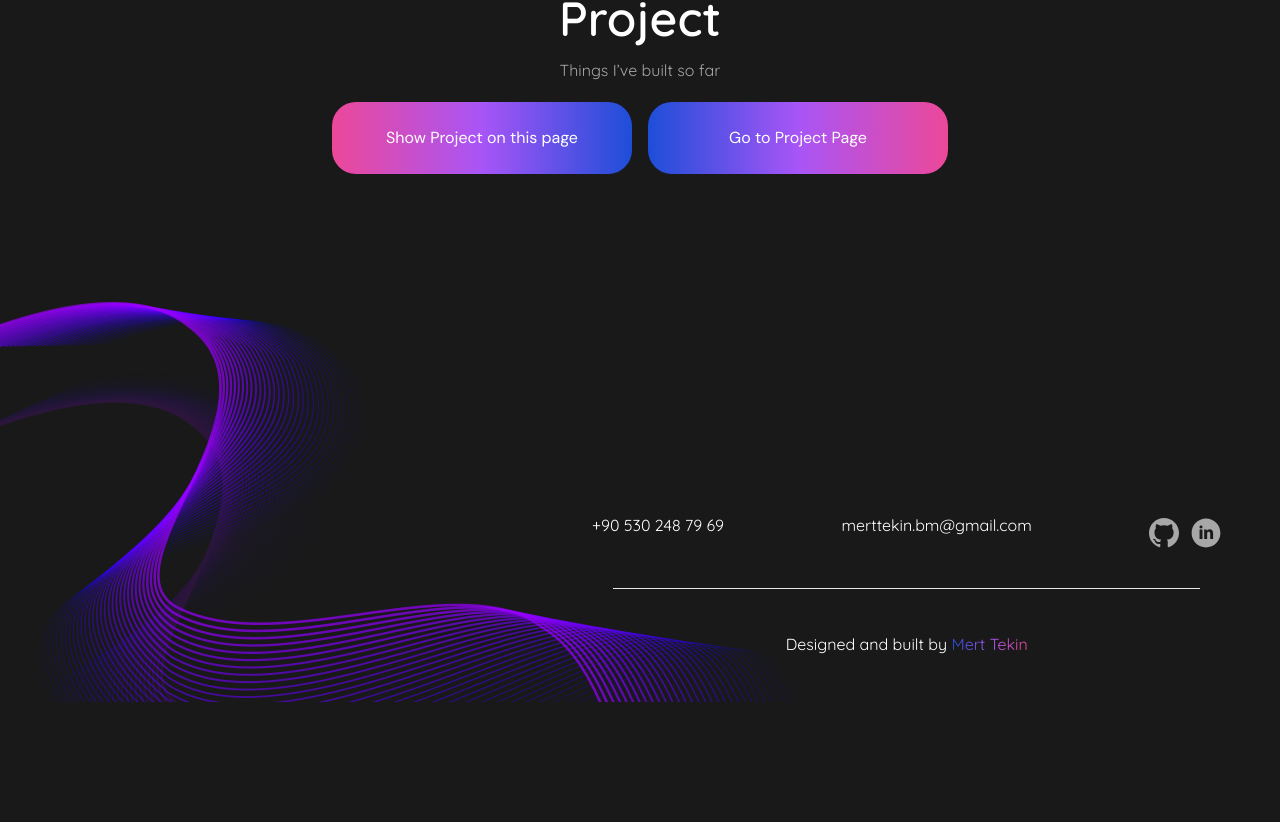
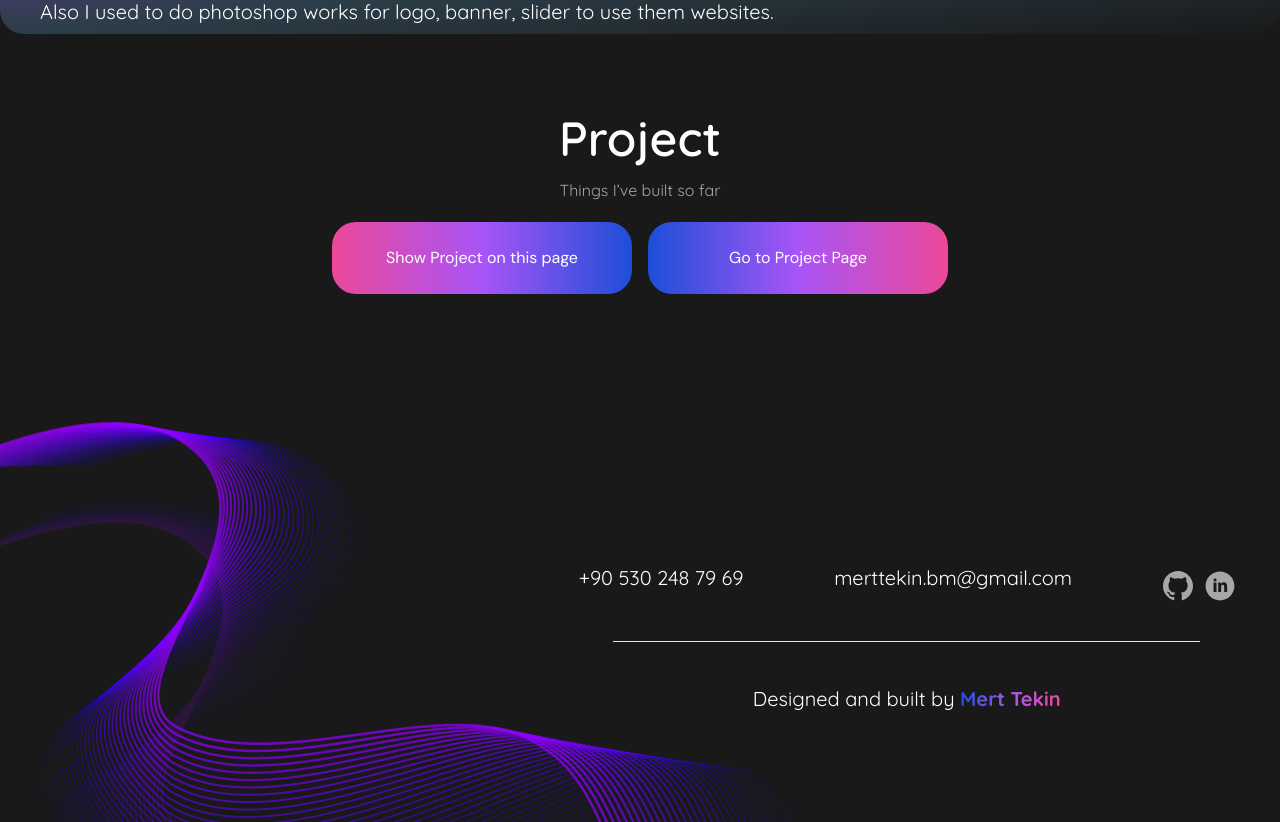
Before and after one commit to mertttekin/webmert, a Nuxt app: page / in a window 1280 px wide. Shown: the part 2158-2980 px from the top of the page. Before the commit the page ends 2860 px from the top, so only its background shows below. Built offline with nearby package versions, Linux system fonts and the light colour scheme.

Commit message:
style changes

```diff
--- a/components/Footer/index.vue
+++ b/components/Footer/index.vue
@@ -1,7 +1,7 @@
 <template>
     <div
         class="flex mt-32 relative font-quicksand bg-[url('~/assets/img/Group.png')] h-[50vh] bg-no-repeat bg-opacity-10 justify-end items-end">
-        <div class="xl:w-7/12 md: w-full h-1/2 text-white ">
+        <div class="xl:w-7/12 md: w-full h-4/6 text-white text-xl">
             <div class="sm:flex justify-around text-center items-center">
                 <h4>+90 530 248 79 69</h4>
                 <h4>merttekin.bm@gmail.com</h4>
@@ -35,7 +35,7 @@
             </div>
             <hr class="h-1 my-10 mx-20" >
             <h3 class="text-center">
-                Designed and built by <span class="text-transparent bg-clip-text bg-gradient-to-r from-blue-700 via-purple-500 to-pink-500">Mert Tekin</span>
+                Designed and built by <span class="font-bold text-transparent bg-clip-text bg-gradient-to-r from-blue-700 via-purple-500 to-pink-500">Mert Tekin</span>
             </h3>
         </div>
     </div>
--- a/components/Hero/index.vue
+++ b/components/Hero/index.vue
@@ -1,5 +1,5 @@
 <template>
-    <div class="sm:flex justify-between items-center max-w-7xl mx-auto h-[60vh]">
+    <div class="sm:flex justify-between items-center max-w-7xl mx-auto h-[75vh]">
         <div class="flex-[2]">
             <h1 class="text-white text-4xl sm:text-4xl lg:text-6xl font-dmSans transform duration-75 px-20">
                 Hi 👋, <br>
```
